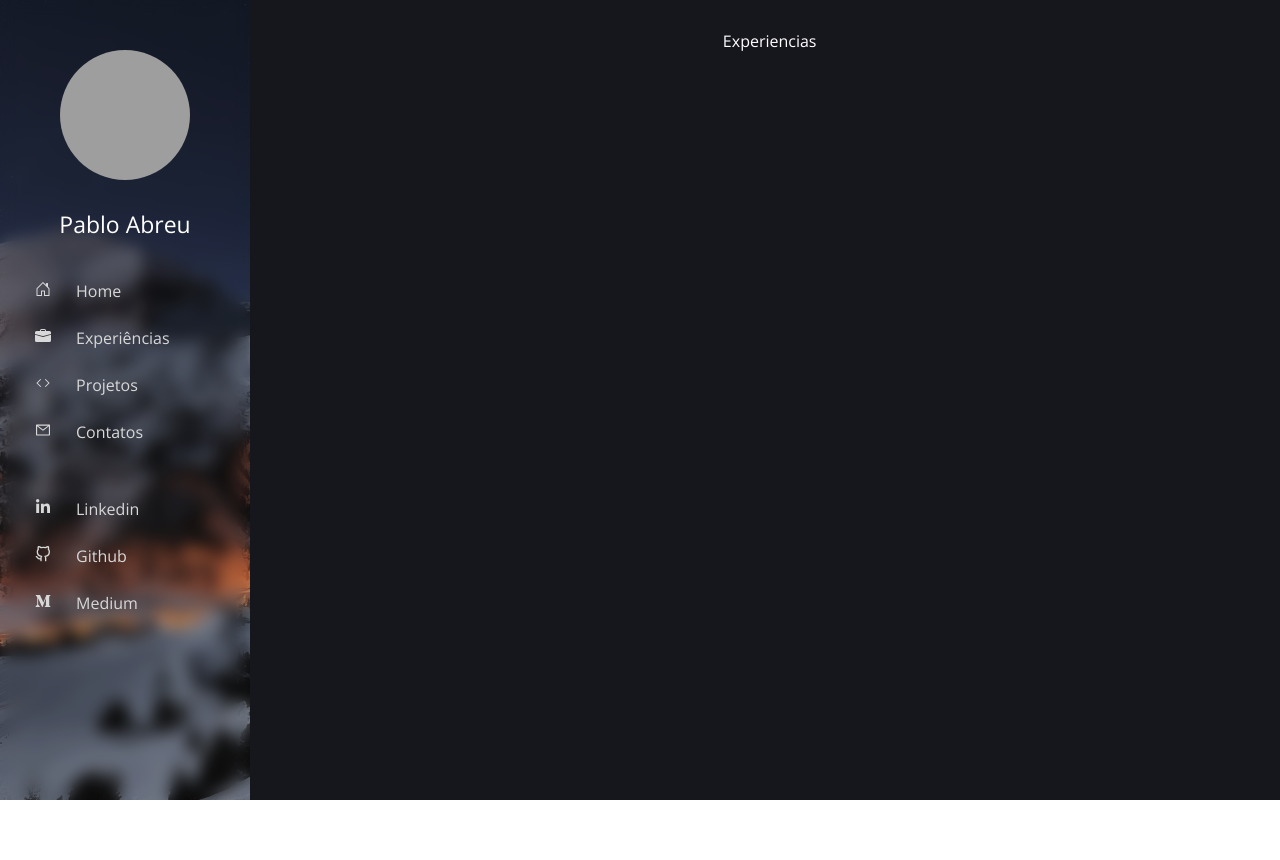
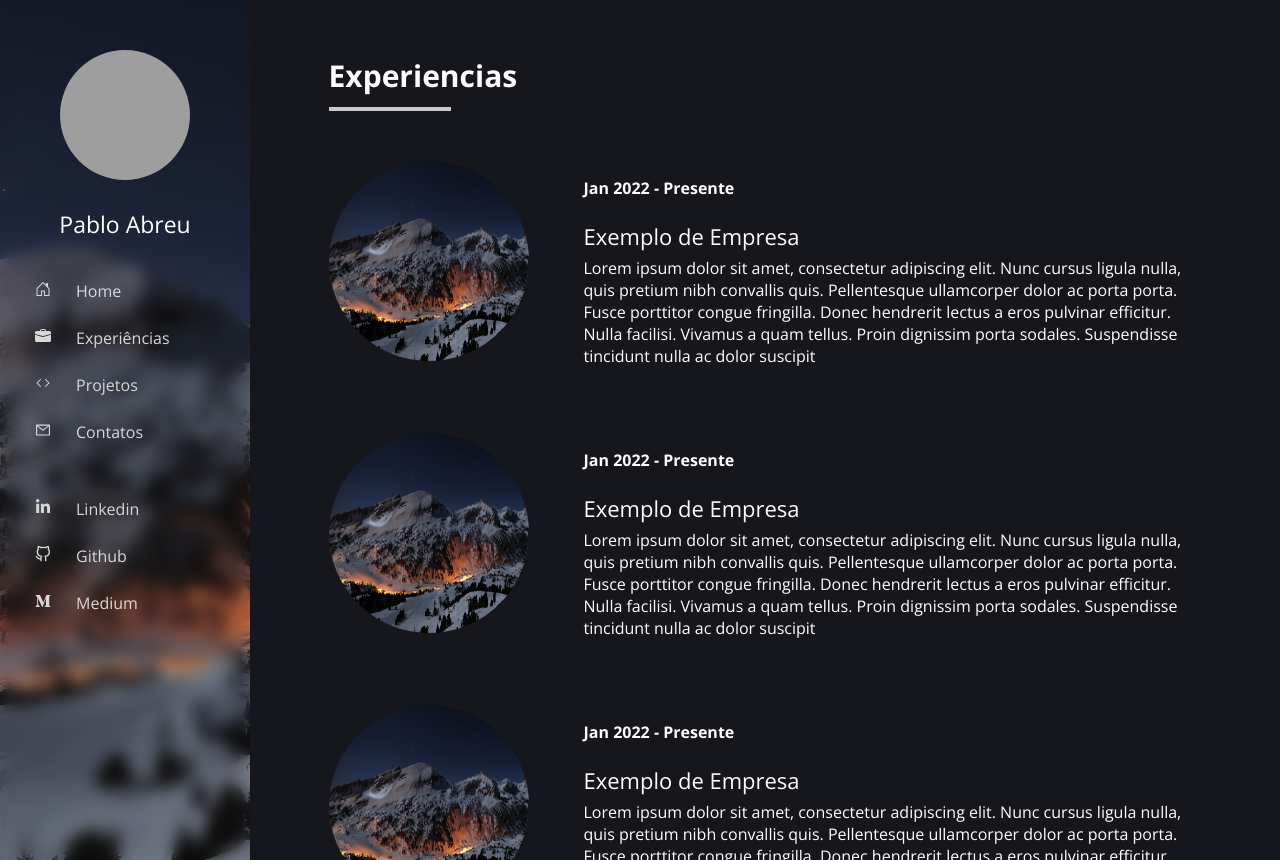
Before and after one commit to PabloAbreuDev/meu_site, a Next.js app: page /experiencias in a window 1280 px wide. Before the commit the page ends 800 px from the top, so only its background shows below. Built offline with nearby package versions, Linux system fonts and the light colour scheme; grey boxes are pictures that could not be loaded.

Commit message:
feat: Experiences

```diff
--- a/src/components/card_hability/index.tsx
+++ b/src/components/card_hability/index.tsx
@@ -1,4 +1,3 @@
-import { IconType } from "react-icons";
 import { CardHabilityStyled } from "./styled";
 
 export type CardHabilityProps = {
--- /dev/null
+++ b/src/components/experience_balloon/index.tsx
@@ -0,0 +1,21 @@
+import { ExperienceBalloonStyled } from "./styled";
+
+export type ExperienceProps = {
+    photo: any;
+    duration: string;
+    title: string;
+    description: string;
+
+};
+export default function ExperienceBalloon(props: ExperienceProps) {
+    return (
+        <ExperienceBalloonStyled>
+            <div className="experience-photo">{props.photo}</div>
+            <div className="experience-content">
+                <p className="experience-duration">{props.duration}</p>
+                <p className="experience-title">{props.title}</p>
+                <p className="experience-description">{props.description}</p>
+            </div>
+        </ExperienceBalloonStyled>
+    );
+}
--- /dev/null
+++ b/src/components/experience_balloon/styled.ts
@@ -0,0 +1,32 @@
+import { breakpoints } from "@/styles/theme";
+import styled from "styled-components";
+
+export const ExperienceBalloonStyled = styled.div`
+  display: flex;
+  gap: 55px;
+
+  .experience-photo {
+    position: relative; /* torna a bola um container relativo */
+    img {
+      border-radius: 100%;
+      width: 200px;
+      height: 200px;
+    }
+
+    @media screen and (max-width: ${breakpoints.tablet}) {
+      display: none;
+    }
+  }
+
+  .experience-content {
+    .experience-duration {
+      font-weight: bold;
+      margin-bottom: 20px;
+    }
+
+    .experience-title {
+      font-size: 22px;
+      margin-bottom: -10px;
+    }
+  }
+`;
--- a/src/components/layout/index.tsx
+++ b/src/components/layout/index.tsx
@@ -94,7 +94,7 @@ export default function Layout({ children }: { children: React.ReactElement }) {
                     <GiHamburgerMenu />
                 </div>
                 <nav className="navigation-menu expanded">
-                    <ul>
+                    <ul onClick={() => setIsNavExpanded(false)}>
                         <li>
                             <Link href="/">
                                 Home
--- a/src/components/layout/styled.ts
+++ b/src/components/layout/styled.ts
@@ -64,6 +64,7 @@ export const LayoutStyled = styled.div<{
 
   .narbar-top {
     background-color: ${(props) => props.theme.colors.darkBlue};
+    z-index: 1;
     display: none;
 
     .brand-name {
--- a/src/pages/contatos/index.tsx
+++ b/src/pages/contatos/index.tsx
@@ -5,7 +5,7 @@ import { NextPageWithLayout } from "../_app";
 const Contatos: NextPageWithLayout = () => {
     return (
         <>
-            Contatos
+            <h2 className="page-title">Contatos</h2>
         </>
     )
 }
--- a/src/pages/experiencias/index.tsx
+++ b/src/pages/experiencias/index.tsx
@@ -1,22 +1,58 @@
+import ExperienceBalloon, {
+    ExperienceProps,
+} from "@/components/experience_balloon";
 import Layout from "@/components/layout";
 import { ReactElement } from "react";
+import Image from "next/image";
 import { NextPageWithLayout } from "../_app";
+import { ExperiencesStyled } from "./styled";
+import BackgroundSidebarImage from "../../../public/images/sidebar_background.jpg";
+
+const experiences: ExperienceProps[] = [
+    {
+        photo: <Image src={BackgroundSidebarImage} alt={"Exemplo qualquer"} />,
+        duration: "Jan 2022 - Presente",
+        title: "Exemplo de Empresa",
+        description:
+            "Lorem ipsum dolor sit amet, consectetur adipiscing elit. Nunc cursus ligula nulla, quis pretium nibh convallis quis. Pellentesque ullamcorper dolor ac porta porta. Fusce porttitor congue fringilla. Donec hendrerit lectus a eros pulvinar efficitur. Nulla facilisi. Vivamus a quam tellus. Proin dignissim porta sodales. Suspendisse tincidunt nulla ac dolor suscipit",
+    },
+    {
+        photo: <Image src={BackgroundSidebarImage} alt={"Exemplo qualquer"} />,
+        duration: "Jan 2022 - Presente",
+        title: "Exemplo de Empresa",
+        description:
+            "Lorem ipsum dolor sit amet, consectetur adipiscing elit. Nunc cursus ligula nulla, quis pretium nibh convallis quis. Pellentesque ullamcorper dolor ac porta porta. Fusce porttitor congue fringilla. Donec hendrerit lectus a eros pulvinar efficitur. Nulla facilisi. Vivamus a quam tellus. Proin dignissim porta sodales. Suspendisse tincidunt nulla ac dolor suscipit",
+    },
+    {
+        photo: <Image src={BackgroundSidebarImage} alt={"Exemplo qualquer"} />,
+        duration: "Jan 2022 - Presente",
+        title: "Exemplo de Empresa",
+        description:
+            "Lorem ipsum dolor sit amet, consectetur adipiscing elit. Nunc cursus ligula nulla, quis pretium nibh convallis quis. Pellentesque ullamcorper dolor ac porta porta. Fusce porttitor congue fringilla. Donec hendrerit lectus a eros pulvinar efficitur. Nulla facilisi. Vivamus a quam tellus. Proin dignissim porta sodales. Suspendisse tincidunt nulla ac dolor suscipit",
+    },
+];
 
 const Experiencias: NextPageWithLayout = () => {
     return (
-        <>
-            Experiencias
-        </>
-    )
-}
+        <ExperiencesStyled>
+            <h2 className="page-title">Experiencias</h2>
+            <div className="experiences-balloons-area">
+                {experiences.map((item, index) => (
+                    <ExperienceBalloon
+                        photo={item.photo}
+                        duration={item.duration}
+                        title={item.title}
+                        description={item.description}
+                    />
+                ))}
+            </div>
+
+        </ExperiencesStyled>
+    );
+};
 
 Experiencias.getLayout = function getLayout(page: ReactElement) {
-    return (
-        <Layout>
-            {page}
-        </Layout>
-    )
-}
+    return <Layout>{page}</Layout>;
+};
 
-
-export default Experiencias
+export default Experiencias;
--- /dev/null
+++ b/src/pages/experiencias/styled.ts
@@ -0,0 +1,9 @@
+import styled from "styled-components";
+
+export const ExperiencesStyled = styled.section`
+  .experiences-balloons-area {
+    display: flex;
+    flex-direction: column;
+    gap: 50px;
+  }
+`;
--- a/src/pages/index.tsx
+++ b/src/pages/index.tsx
@@ -53,7 +53,7 @@ const Home: NextPageWithLayout = () => {
       </div>
 
       <div className="habilities">
-        <h2>Habilidades</h2>
+        <h2 className="page-title">Habilidades</h2>
         <div className="hability-cards-area">
           {habilities.map((item, index) => (
             <CardHability
--- a/src/pages/projetos/index.tsx
+++ b/src/pages/projetos/index.tsx
@@ -5,7 +5,8 @@ import { NextPageWithLayout } from "../_app";
 const Projetos: NextPageWithLayout = () => {
     return (
         <>
-            Projetos
+            <h2 className="page-title">Projetos</h2>
+
         </>
     )
 }
--- a/src/styles/theme.ts
+++ b/src/styles/theme.ts
@@ -21,6 +21,10 @@ export const darkTheme: DefaultTheme = {
     grey: "#999999",
   },
 };
+export const breakpoints = {
+  mobile: "768px",
+  tablet: "1025px",
+};
 
 export const GlobalStyles = createGlobalStyle`
   body {
@@ -30,8 +34,28 @@ export const GlobalStyles = createGlobalStyle`
 overflow: hidden;
 
   }
+
+  .page-title
+  {
+
+      display: inline-block;
+      position: relative;
+      font-size: 30px;
+      padding-bottom: 0.5em;
+      margin-bottom: 50px;
+
+      &::after {
+        content: "";
+        display: block;
+        position: absolute;
+        bottom: 0;
+        left: 0;
+        width: 65%;
+        border-bottom: 4px solid #ccc;
+        @media screen and (max-width: ${breakpoints.mobile}) {
+          border-bottom: none;
+
+      }
+    }
+  }
 `;
-
-export const breakpoints = {
-  mobile: "768px",
-};
```
Also changed, not shown: src/pages/styled.ts (+5 -23 lines).
